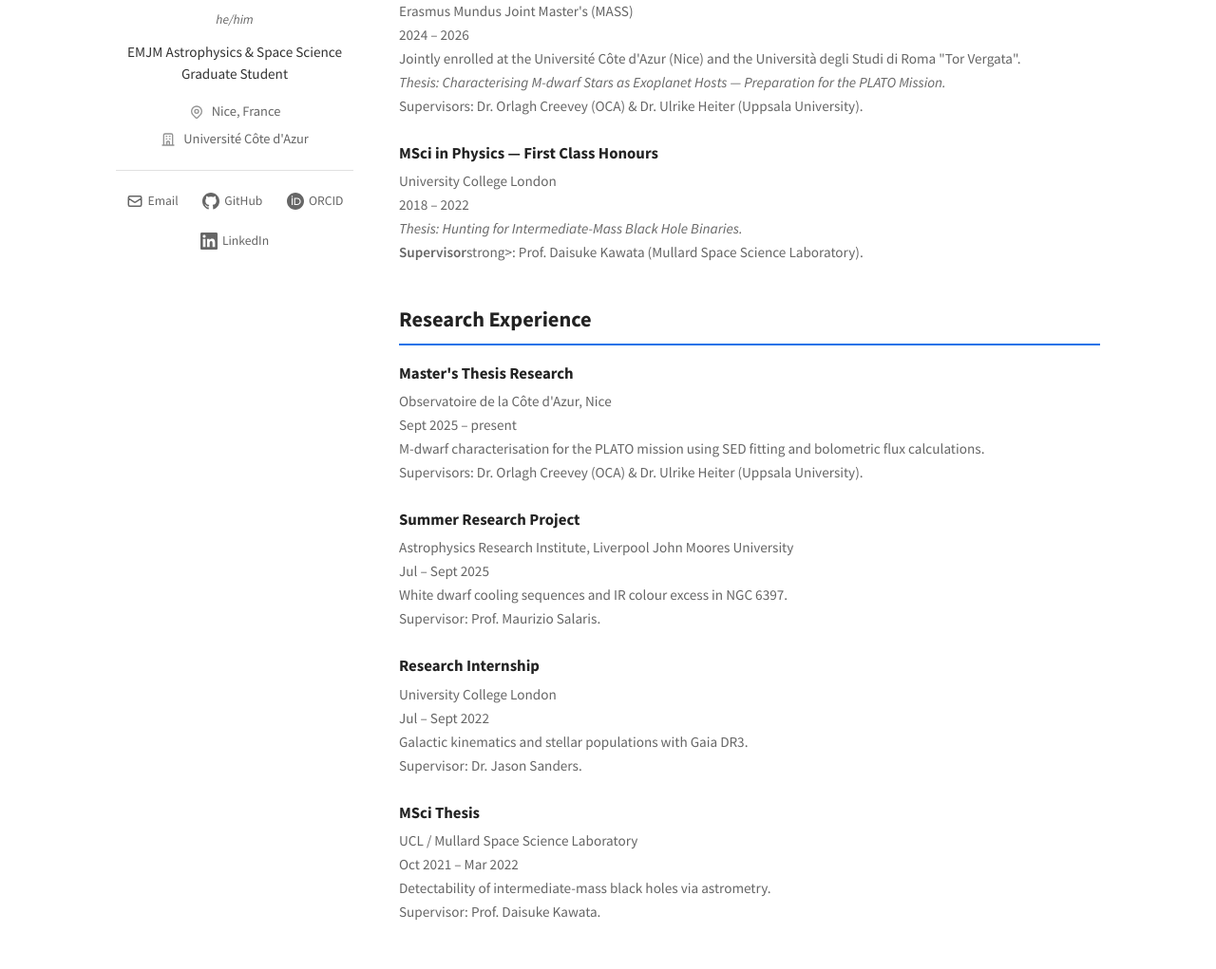
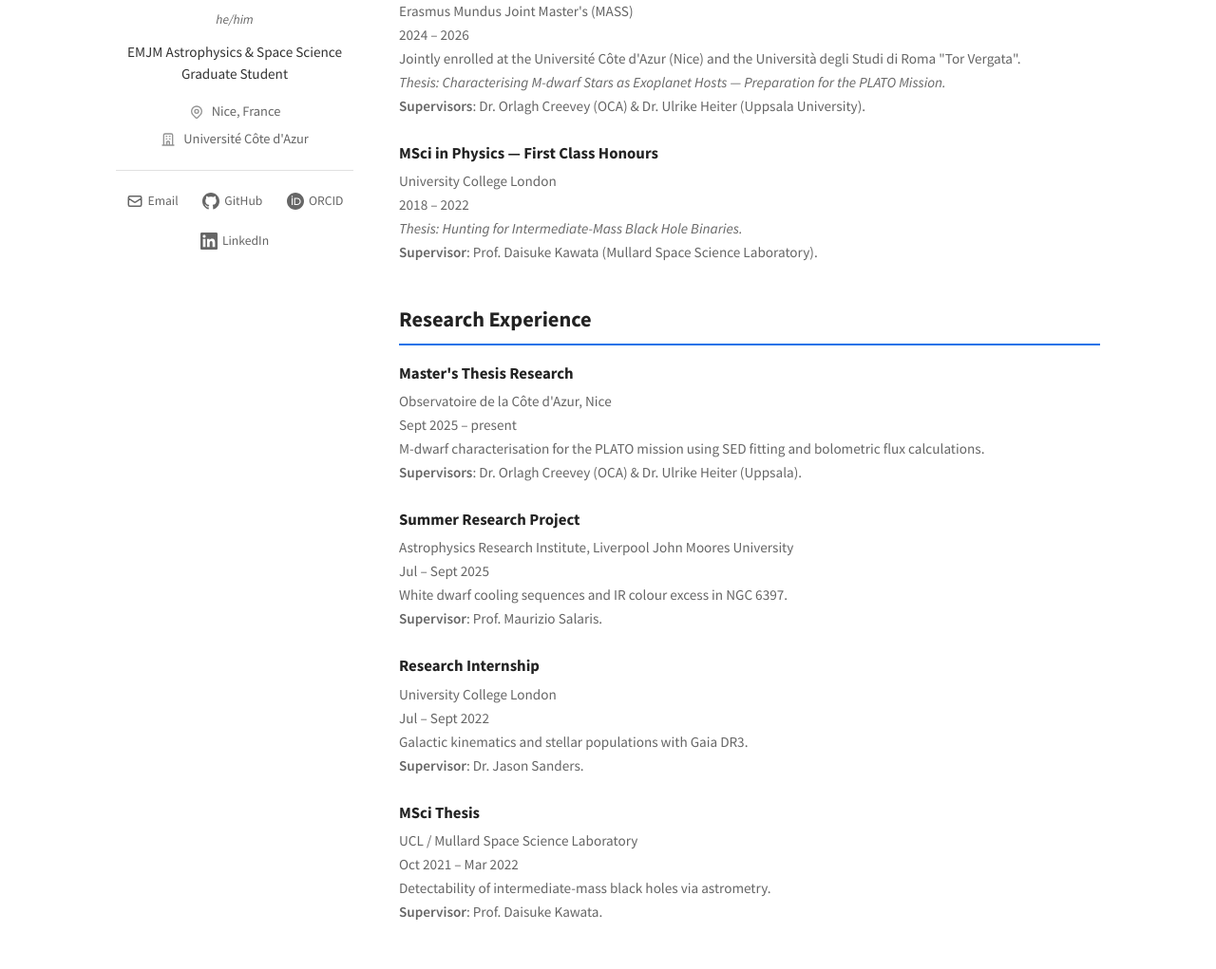
Before and after one commit to acpopa/acpopa.github.io, a Jekyll site: the page built from cv.md, in a window 1280 px wide and 1400 px high. Shown: the part 360-1381 px from the top of the window at 95% size. Built offline with Jekyll 4.4.1, drawn with Linux system fonts in a browser that asks for light colours; part of the change alters nothing that is shown.

Commit message:
Fix formatting for supervisor names in CV

```diff
--- a/cv.md
+++ b/cv.md
@@ -21,7 +21,7 @@ permalink: /cv/
 <p class="cv-date">2024 – 2026</p>
 <p>Jointly enrolled at the Université Côte d'Azur (Nice) and the Università degli Studi di Roma "Tor Vergata".<br>
 <em>Thesis: Characterising M-dwarf Stars as Exoplanet Hosts — Preparation for the PLATO Mission.</em><br>
-Supervisors: Dr. Orlagh Creevey (OCA) & Dr. Ulrike Heiter (Uppsala University).</p>
+<strong>Supervisors</strong>: Dr. Orlagh Creevey (OCA) & Dr. Ulrike Heiter (Uppsala University).</p>
 </div>
 
 <div class="cv-entry">
@@ -29,7 +29,7 @@ Supervisors: Dr. Orlagh Creevey (OCA) & Dr. Ulrike Heiter (Uppsala University).<
 <p class="cv-meta">University College London</p>
 <p class="cv-date">2018 – 2022</p>
 <p><em>Thesis: Hunting for Intermediate-Mass Black Hole Binaries.</em><br>
-<strong>Supervisor</strong>strong>: Prof. Daisuke Kawata (Mullard Space Science Laboratory).</p>
+<strong>Supervisor</strong>: Prof. Daisuke Kawata (Mullard Space Science Laboratory).</p>
 </div>
 
 ## Research Experience
@@ -39,7 +39,7 @@ Supervisors: Dr. Orlagh Creevey (OCA) & Dr. Ulrike Heiter (Uppsala University).<
 <p class="cv-meta">Observatoire de la Côte d'Azur, Nice</p>
 <p class="cv-date">Sept 2025 – present</p>
 <p>M-dwarf characterisation for the PLATO mission using SED fitting and bolometric flux calculations.<br>
-Supervisors: Dr. Orlagh Creevey (OCA) & Dr. Ulrike Heiter (Uppsala University).</p>
+<strong>Supervisors</strong>: Dr. Orlagh Creevey (OCA) & Dr. Ulrike Heiter (Uppsala).</p>
 </div>
 
 <div class="cv-entry">
@@ -47,7 +47,7 @@ Supervisors: Dr. Orlagh Creevey (OCA) & Dr. Ulrike Heiter (Uppsala University).<
 <p class="cv-meta">Astrophysics Research Institute, Liverpool John Moores University</p>
 <p class="cv-date">Jul – Sept 2025</p>
 <p>White dwarf cooling sequences and IR colour excess in NGC 6397.<br>
-Supervisor: Prof. Maurizio Salaris.</p>
+<strong>Supervisor</strong>: Prof. Maurizio Salaris.</p>
 </div>
 
 <div class="cv-entry">
@@ -55,7 +55,7 @@ Supervisor: Prof. Maurizio Salaris.</p>
 <p class="cv-meta">University College London</p>
 <p class="cv-date">Jul – Sept 2022</p>
 <p>Galactic kinematics and stellar populations with Gaia DR3.<br>
-Supervisor: Dr. Jason Sanders.</p>
+<strong>Supervisor</strong>: Dr. Jason Sanders.</p>
 </div>
 
 <div class="cv-entry">
@@ -63,7 +63,7 @@ Supervisor: Dr. Jason Sanders.</p>
 <p class="cv-meta">UCL / Mullard Space Science Laboratory</p>
 <p class="cv-date">Oct 2021 – Mar 2022</p>
 <p>Detectability of intermediate-mass black holes via astrometry.<br>
-Supervisor: Prof. Daisuke Kawata.</p>
+<strong>Supervisor</strong>: Prof. Daisuke Kawata.</p>
 </div>
 
 ## Scholarships & Awards
```
